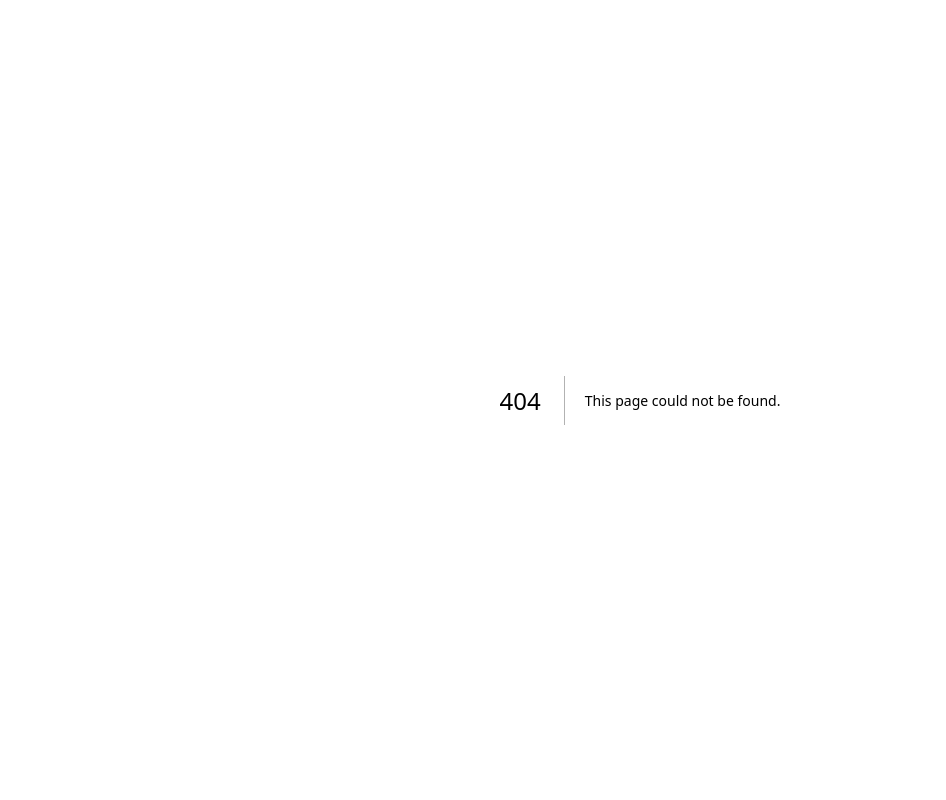
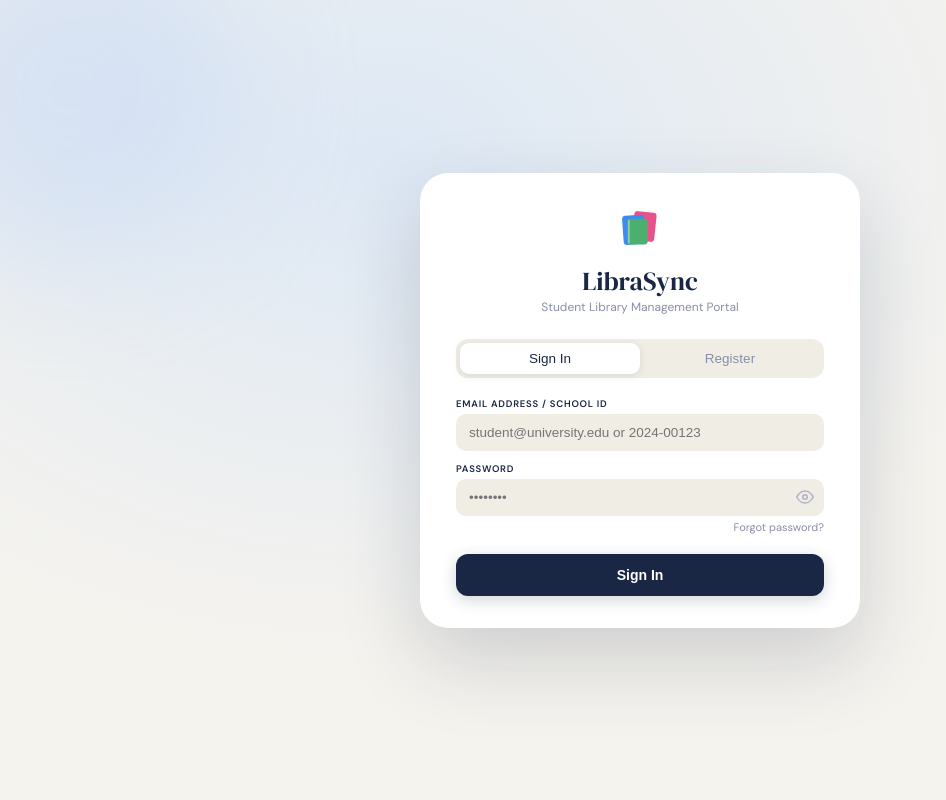
Before and after one commit to markrainier00/SmartLib_Harap, a Next.js app: page / in a window 1280 px wide. Before the commit this address had no page. Shown: the whole page, without its empty margins (0-946 px from the left). Built offline with nearby package versions, Linux system fonts and the light colour scheme.

Commit message:
sign in and register connect

```diff
--- a/src/app/(auth)/login/page.tsx
+++ b/src/app/(auth)/page.tsx
@@ -3,22 +3,90 @@
 import React, { useState } from "react";
 import { useRouter } from "next/navigation";
 
+const API_URL = process.env.NEXT_PUBLIC_API_URL;
+
 export default function AuthPage() {
   const router = useRouter();
   const [activeTab, setActiveTab] = useState("signin");
   const [showPassword, setShowPassword] = useState(false);
-  const [firstName, setFirstName] = useState("");
-  const [lastName, setLastName] = useState("");
 
-  const handleNameChange = (e: React.ChangeEvent<HTMLInputElement>, setter: React.Dispatch<React.SetStateAction<string>>) => {
+  // For sign in
+  const [identifier, setIdentifier] = useState("");
+  const [signinPassword, setSigninPassword] = useState("");
+
+  // For registration
+  const [firstname, setFirstName] = useState("");
+  const [lastname, setLastName] = useState("");
+  const [email, setEmail] = useState("");
+  const [school_id, setSchoolID] = useState("");
+  const [program, setProgram] = useState("");
+  const [year, setYear] = useState("");
+  const [password, setPassword] = useState("");
+
+  // UI state
+  const [error, setError] = useState("");
+  const [success, setSuccess] = useState("");
+  const [loading, setLoading] = useState(false);
+
+  // Letter capitalization
+  const handleNameChange = (
+    e: React.ChangeEvent<HTMLInputElement>,
+    setter: React.Dispatch<React.SetStateAction<string>>
+  ) => {
     const value = e.target.value;
     setter(value.length > 0 ? value.charAt(0).toUpperCase() + value.slice(1) : "");
   };
 
-  // Function para dumiretso sa Library Dashboard pagka-login
-  const handleLogin = (e: React.FormEvent) => {
+  // Redirect to Library Dashboard after sign in
+  const handleSignin = async (e: React.FormEvent) => {
     e.preventDefault();
-    router.push("/dashboard/library");
+    setError("");
+    setLoading(true);
+    try {
+      const res = await fetch(`${API_URL}/api/auth/signin`, {
+        method: "POST",
+        headers: { "Content-Type": "application/json" },
+        body: JSON.stringify({ identifier, password: signinPassword }),
+      });
+      const json = await res.json();
+      if (!res.ok) throw new Error(json.message || "Sign in failed");
+      router.push("/dashboard/library");
+    } catch (err: any) {
+      setError(err.message);
+    } finally {
+      setLoading(false);
+    }
+  };
+
+  // Add new account
+  const handleRegister = async (e: React.FormEvent) => {
+    e.preventDefault();
+    setError("");
+    setSuccess("");
+    setLoading(true);
+    try {
+      const res = await fetch(`${API_URL}/api/auth/register`, {
+        method: "POST",
+        headers: { "Content-Type": "application/json" },
+        body: JSON.stringify({
+          firstname,
+          lastname,
+          email,
+          school_id,
+          program,
+          year,
+          password,
+        }),
+      });
+      const json = await res.json();
+      if(!res.ok) throw new Error(json.message || "Registration Failed");
+      setSuccess("Account created! Wait for your account to be approved by the Head Librarian to sign in.");
+      setActiveTab("signin");
+    } catch (err: any){
+      setError(err.message);
+    } finally {
+      setLoading(false);
+    }
   };
 
   return (
@@ -85,10 +153,15 @@ export default function AuthPage() {
           box-shadow: 0 4px 16px rgba(26,39,68,0.2); transition: 0.2s;
         }
         .btn-signin:hover { background: #2a3d6e; transform: translateY(-1px); }
+        .btn-signin:disabled { opacity: 0.6; cursor: not-allowed; transform: none; }
 
         .forgot-link { display: block; margin-top: 4px; font-size: 11px; color: #8a8ea8; text-decoration: none; text-align: right; }
 
         .toggle-pw { position: absolute; right: 10px; background: none; border: none; cursor: pointer; color: #b0afc9; display: flex; align-items: center; }
+
+
+        .alert-error { background: #fff0f0; border: 1px solid #ffcccc; color: #cc0000; border-radius: 8px; padding: 8px 12px; font-size: 12px; margin-bottom: 12px; }
+        .alert-success { background: #f0fff4; border: 1px solid #c3e6cb; color: #155724; border-radius: 8px; padding: 8px 12px; font-size: 12px; margin-bottom: 12px; }
       `}</style>
 
       <div className="blob blob-1"></div>
@@ -111,18 +184,19 @@ export default function AuthPage() {
           <button className={`tab ${activeTab === 'register' ? 'active' : ''}`} onClick={() => setActiveTab('register')}>Register</button>
         </div>
 
-        <form onSubmit={handleLogin}>
-          {activeTab === 'signin' ? (
-            <>
-              {/* BINAGO ANG LABEL AT PLACEHOLDER BASE SA PDF */}
+        {error && <div className="alert-error">{error}</div>}
+        {success && <div className="alert-success">{success}</div>}
+
+        {activeTab === 'signin' ? (
+          <form onSubmit={handleSignin}>
               <div className="field">
-                <label>Email Address / Student ID</label>
-                <input type="text" placeholder="student@university.edu or 2024-00123" required />
+                <label>Email Address / School ID</label>
+                <input type="text" placeholder="student@university.edu or 2024-00123" value={identifier} onChange={(e) => setIdentifier(e.target.value)} required />
               </div>
               <div className="field">
                 <label>Password</label>
                 <div className="input-wrap">
-                  <input type={showPassword ? "text" : "password"} placeholder="••••••••" required />
+                  <input type={showPassword ? "text" : "password"} placeholder="••••••••" value={signinPassword} onChange={(e) => setSigninPassword(e.target.value)}required />
                   <button type="button" className="toggle-pw" onClick={() => setShowPassword(!showPassword)}>
                     {showPassword ? (
                       <svg width="18" height="18" viewBox="0 0 24 24" fill="none" stroke="currentColor" strokeWidth="2" strokeLinecap="round" strokeLinejoin="round"><path d="M17.94 17.94A10.07 10.07 0 0 1 12 19c-7 0-11-7-11-7a18.45 18.45 0 0 1 5.06-5.94M9.9 4.24A9.12 9.12 0 0 1 12 4c7 0 11 7 11 7a18.5 18.5 0 0 1-2.16 3.19m-6.72-1.07a3 3 0 1 1-4.24-4.24"></path><line x1="1" y1="1" x2="23" y2="23"></line></svg>
@@ -133,33 +207,32 @@ export default function AuthPage() {
                 </div>
                 <a href="#" className="forgot-link">Forgot password?</a>
               </div>
-              <button type="submit" className="btn-signin">Sign In</button>
-            </>
+              <button type="submit" className="btn-signin" disabled={loading}>{loading ? "Signing in..." : "Sign In"}</button>
+            </form>
           ) : (
-            <>
+            <form onSubmit={handleRegister}>
               <div className="form-row">
                 <div className="field">
                   <label>First Name</label>
-                  <input type="text" placeholder="Maria" value={firstName} onChange={(e) => handleNameChange(e, setFirstName)} required />
+                  <input type="text" value={firstname} onChange={(e) => handleNameChange(e, setFirstName)} required />
                 </div>
                 <div className="field">
                   <label>Last Name</label>
-                  <input type="text" placeholder="Santos" value={lastName} onChange={(e) => handleNameChange(e, setLastName)} required />
+                  <input type="text" value={lastname} onChange={(e) => handleNameChange(e, setLastName)} required />
                 </div>
               </div>
               <div className="field">
                 <label>Email Address</label>
-                <input type="email" placeholder="student@university.edu" required />
+                <input type="email" placeholder="student@university.edu" value={email} onChange={(e) => setEmail(e.target.value)} required />
               </div>
               <div className="field">
-                <label>Student ID</label>
-                <input type="text" placeholder="2024-00123" required />
+                <label>School ID</label>
+                <input type="text" placeholder="2024-00123" value={school_id} onChange={(e) => setSchoolID(e.target.value)} required />
               </div>
               <div className="form-row">
-                {/* BINAGO ANG LABEL NA COURSE SA PROGRAM BASE SA PDF */}
                 <div className="field">
                   <label>Program</label>
-                  <select required defaultValue="">
+                  <select value={program} onChange={(e) => setProgram(e.target.value)} required defaultValue="">
                     <option value="" disabled>Select</option>
                     <option value="BSCS">BSCS</option>
                     <option value="BSIT">BSIT</option>
@@ -168,7 +241,7 @@ export default function AuthPage() {
                 </div>
                 <div className="field">
                   <label>Year</label>
-                  <select required defaultValue="">
+                  <select value={year} onChange={(e) => setYear(e.target.value)} required>
                     <option value="" disabled>Select</option>
                     <option value="1st">1st Year</option>
                     <option value="2nd">2nd Year</option>
@@ -180,7 +253,7 @@ export default function AuthPage() {
               <div className="field">
                 <label>Password</label>
                 <div className="input-wrap">
-                  <input type={showPassword ? "text" : "password"} placeholder="••••••••" required />
+                  <input type={showPassword ? "text" : "password"} placeholder="••••••••" value={password} onChange={(e) => setPassword(e.target.value)} required />
                 <button type="button" className="toggle-pw" onClick={() => setShowPassword(!showPassword)}>
                     {showPassword ? (
                       <svg width="18" height="18" viewBox="0 0 24 24" fill="none" stroke="currentColor" strokeWidth="2" strokeLinecap="round" strokeLinejoin="round"><path d="M17.94 17.94A10.07 10.07 0 0 1 12 19c-7 0-11-7-11-7a18.45 18.45 0 0 1 5.06-5.94M9.9 4.24A9.12 9.12 0 0 1 12 4c7 0 11 7 11 7a18.5 18.5 0 0 1-2.16 3.19m-6.72-1.07a3 3 0 1 1-4.24-4.24"></path><line x1="1" y1="1" x2="23" y2="23"></line></svg>
@@ -190,10 +263,9 @@ export default function AuthPage() {
                   </button>
                 </div>
               </div>
-              <button type="submit" className="btn-signin">Create Account</button>
-            </>
+              <button type="submit" className="btn-signin">{loading ? "Creating Account..." : "Create Account"}</button>
+            </form>
           )}
-        </form>
       </div>
     </div>
   );
```
Also changed, not shown: lib/api.ts (added, +25 -0 lines), src/app/(auth)/register/page.tsx (added), 2 other files (tests, documents, lock files or other folders).
